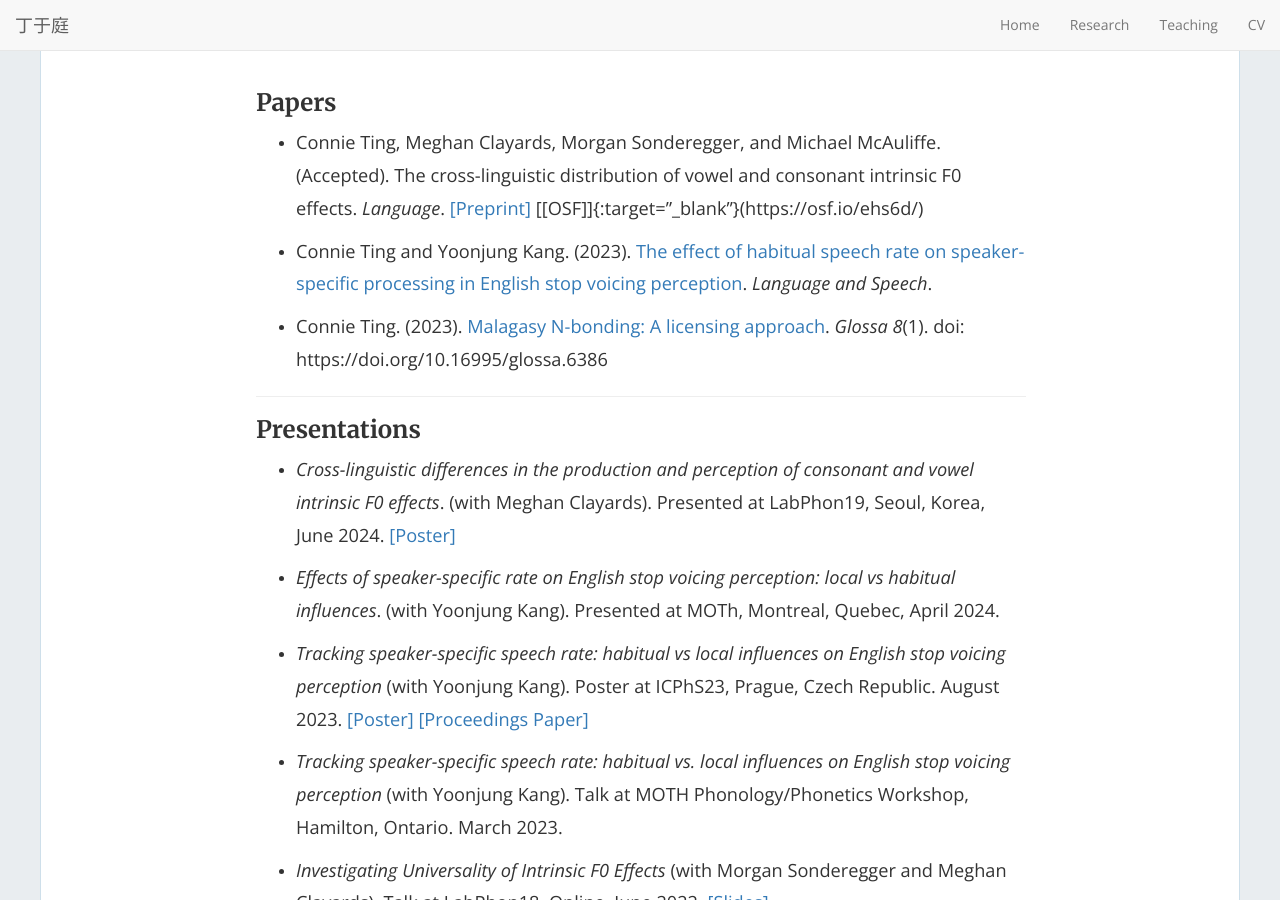
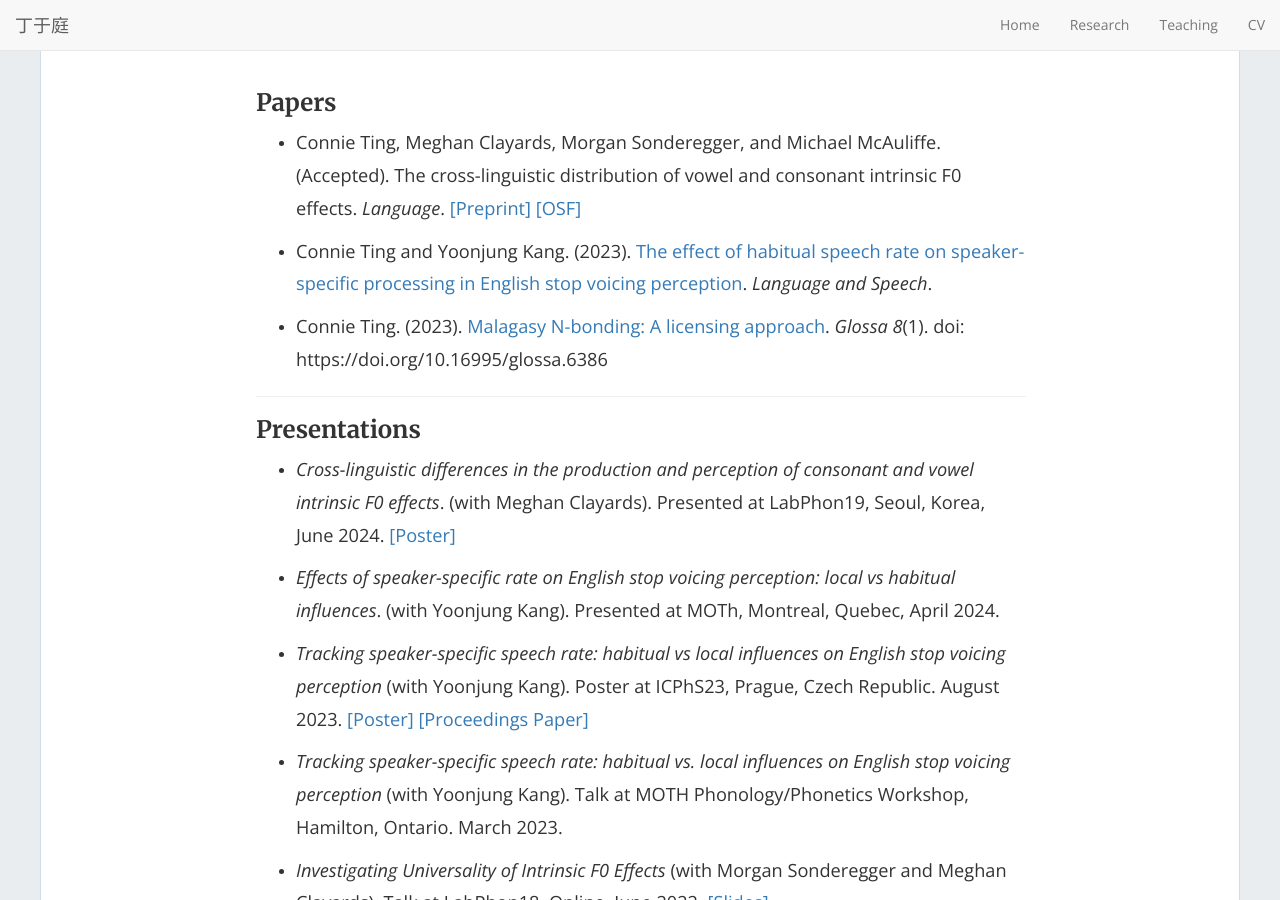
Before and after one commit to connieting/connieting.github.io, a Jekyll site: the page built from research.md, in a window 1280 px wide and 900 px high. Built offline with Jekyll 4.4.1, drawn with Linux system fonts in a browser that asks for light colours; nearby versions of some CDN libraries.

Commit message:
Update research.md

```diff
--- a/research.md
+++ b/research.md
@@ -6,7 +6,7 @@
 
 ### Papers
 
-- Connie Ting, Meghan Clayards, Morgan Sonderegger, and Michael McAuliffe. (Accepted). The cross-linguistic distribution of vowel and consonant intrinsic F0 effects. _Language_. [[Preprint]](https://osf.io/preprints/psyarxiv/64nhs){:target="_blank"} [[OSF]]{:target="_blank"}(https://osf.io/ehs6d/)
+- Connie Ting, Meghan Clayards, Morgan Sonderegger, and Michael McAuliffe. (Accepted). The cross-linguistic distribution of vowel and consonant intrinsic F0 effects. _Language_. [[Preprint]](https://osf.io/preprints/psyarxiv/64nhs){:target="_blank"} [[OSF]](https://osf.io/ehs6d/){:target="_blank"}
 
 - Connie Ting and Yoonjung Kang. (2023). [The effect of habitual speech rate on speaker-specific processing in English stop voicing perception](https://journals.sagepub.com/doi/10.1177/00238309231188078){:target="_blank"}. _Language and Speech_.
 
@@ -32,7 +32,7 @@
 
 - *Capturing 'exempt' anaphors with local binding*. Talk at Montreal-Ottawa-Toronto-Hamilton Syntax Workshop, Toronto, Canada. August 2020. [[Handout]](MOTH2020_handout.pdf){:target="_blank"}
 
-- *The effect of habitual speech rate on speaker-specific processing in English stop voicing perception* (with Yoonjung Kang). Poster at ICPhS19, Melbourne, Australia. August 2019. [[Poster]](ICPhS19_poster.pdf) [[Proceedings Paper]](ICPhS19_VOT.pdf){:target="_blank"}
+- *The effect of habitual speech rate on speaker-specific processing in English stop voicing perception* (with Yoonjung Kang). Poster at ICPhS19, Melbourne, Australia. August 2019. [[Poster]](ICPhS19_poster.pdf){:target="_blank"} [[Proceedings Paper]](ICPhS19_VOT.pdf){:target="_blank"}
 
 ***
 
```
